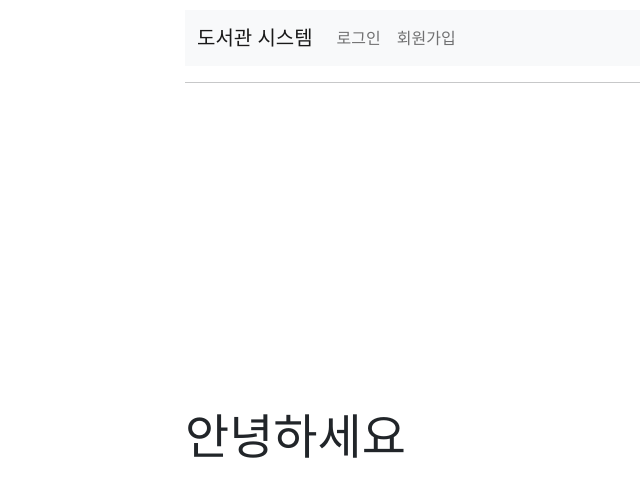
After one commit to jiuk96/Lib_Recommend, a Flask app: page /main in a window 1280 px wide. The commit adds this page. Shown: the top 497 px of the page, without its empty margins (65-705 px from the left). Run offline with Flask 2, Linux system fonts and the light colour scheme; some libraries are stand-ins or nearby versions.

```diff
--- a/api.py
+++ b/api.py
@@ -12,21 +12,26 @@ def load_logged_in_user():
     if user_id is None:
         g.user = None
     else:
-        g.user = db.session.query(User).filter(User.user_id == user_id).first()
+        g.user = db.session.query(User).filter(User.studentID == user_id).first()
 
 @board.route("/")
 def home():
     if session.get('login') is None:
         return redirect("/login")
     else:
-        return redirect("/post")
+        return redirect("/main")
+
+@board.route('/main')
+def main():
+    return render_template('main.html')
+
 
 @board.route("/post", methods=["GET","POST"])
 def post():
     if session.get("login") is not None:
         if request.method == 'GET':
             data = Post.query.order_by(Post.created_at.desc()).all()
-            return render_template("index.html", post_list = data)
+            return render_template("post.html", post_list = data)
         else:
             content = request.form['content']
             author = request.form['author']
--- /dev/null
+++ b/static/main.css
@@ -0,0 +1,5 @@
+.main{
+    font-size: 3rem;
+    position: absolute;
+    top: 50%;
+}
--- a/templates/base.html
+++ b/templates/base.html
@@ -5,6 +5,7 @@
     <script src="{{ url_for('static', filename='bootstrap.bundle.min.js') }}" > </script>
     <script src="{{ url_for('static', filename='jquery.js') }}" > </script>
     <link href="{{url_for('static',filename='bootstrap.min.css')}}" rel="stylesheet">
+    <link href="{{url_for('static',filename='main.css')}}" rel="stylesheet">
     <style>
         .wrap {
             width: 780px;
@@ -38,8 +39,8 @@
                         {% else %}
 
                         <a class="nav-link" href="/logout">로그아웃</a>
-                        <a class="nav-link" href="/logout">게시판</a>
-                        <a class="nav-link" href="/logout">좌석예약</a>
+                        <a class="nav-link" href="/post">게시판</a>
+                        <a class="nav-link" href="/main">좌석예약</a>
 
                         {% endif %}
                     </div>
--- /dev/null
+++ b/templates/main.html
@@ -0,0 +1,6 @@
+{% extends 'base.html' %}
+{% block content %}
+<div class="main">
+    <p>안녕하세요</p>
+</div>
+{% endblock %}
```
Also changed, not shown: templates/post.html (renamed from templates/index.html).
